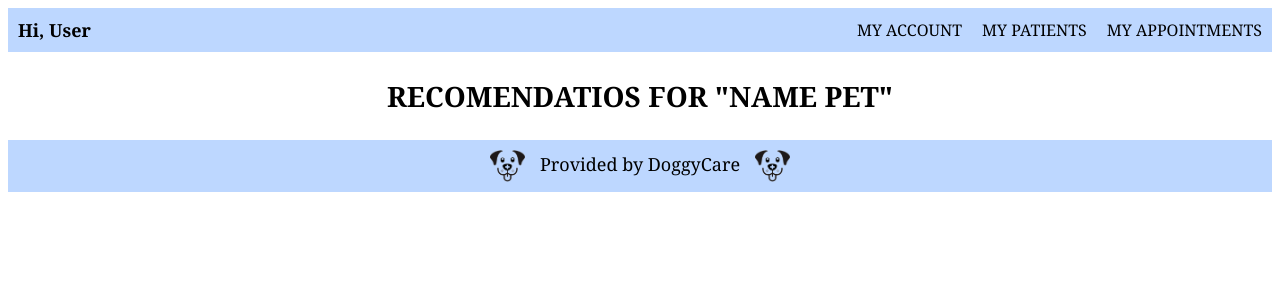
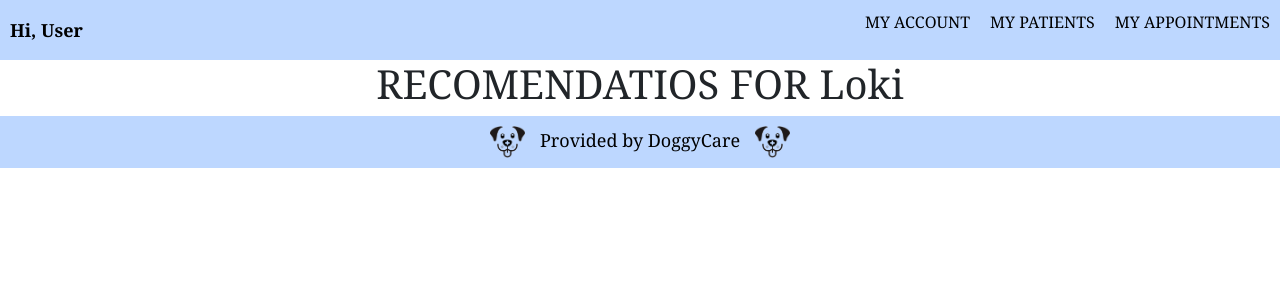
Before and after one commit to EvelynZapata20/DoggyCare, a Django app: template DoggyCareProject/vet/templates/recomendations.html in a window 1280 px wide. Shown: the top 300 px of the page. Run offline with Django 3.2, Linux system fonts and the light colour scheme; the template is opened without the code that fills it: values that come from a table or form of the project are taken from there, others are empty; data comes from the database, SQL or seed files in the repository.

Commit message:
Recomendations-p2

```diff
--- a/DoggyCareProject/vet/templates/patients.html
+++ b/DoggyCareProject/vet/templates/patients.html
@@ -43,7 +43,7 @@
                     <p>Vaccines: {{ dog.vaccines }} </p>
 
                     <div class="card-button">
-                        <a href="" class="btn">Recommendations</a>
+                        <a href="{% url 'recomendations' %}" class="btn">Recommendations</a>
                         <a href="{% url 'medical_record' dog_id=dog.id %}" class="btn">Medical Record</a>
                     </div>
                 </div>
--- a/DoggyCareProject/vet/templates/recomendations.html
+++ b/DoggyCareProject/vet/templates/recomendations.html
@@ -11,13 +11,13 @@
     <link rel="stylesheet" href="{% static 'css/dog_register.css' %}">
     {% endblock additional_styles %}
     {% block additional_scripts %}
-    <script src="{% static 'js/scripts.js' %}"></script>
+    <link href="https://cdn.jsdelivr.net/npm/bootstrap@5.3.1/dist/css/bootstrap.min.css" rel="stylesheet" integrity="sha384-4bw+/aepP/YC94hEpVNVgiZdgIC5+VKNBQNGCHeKRQN+PtmoHDEXuppvnDJzQIu9" crossorigin="anonymous">
     {% endblock additional_scripts %}
 </head>
 <body>
     <main>
         {% block content %}
-        <h1>RECOMENDATIOS FOR "NAME PET"</h1>
+        <h1>RECOMENDATIOS FOR {{dog.name}}</h1>
 
 
         {% endblock content %}
--- a/DoggyCareProject/vet/views.py
+++ b/DoggyCareProject/vet/views.py
@@ -9,7 +9,6 @@
 from django.urls import reverse
 
 # Create your views here.
-
 def recomendations(request):
     return render(request, 'recomendations.html', {'recomendations': recomendations})
 
```
